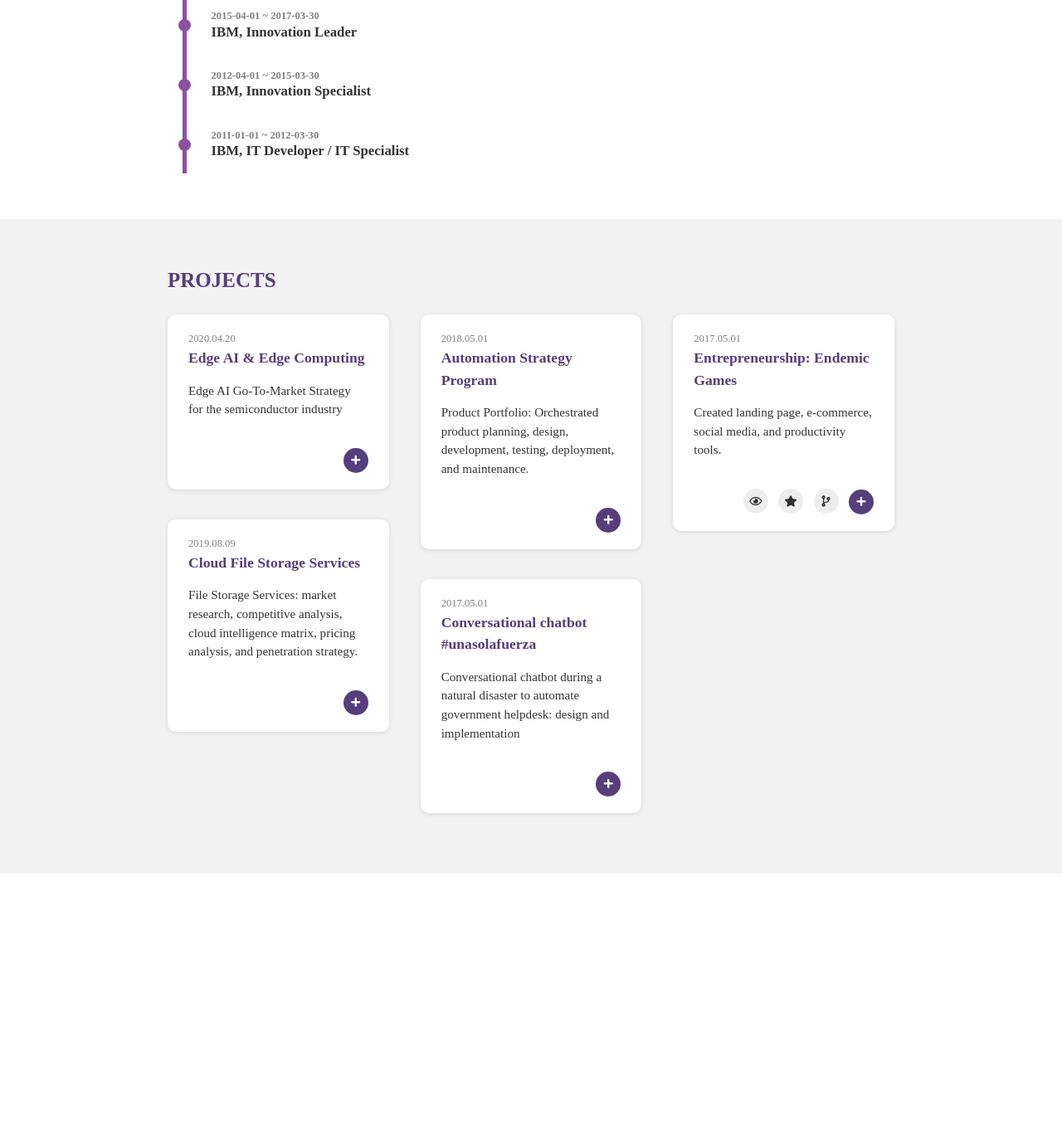
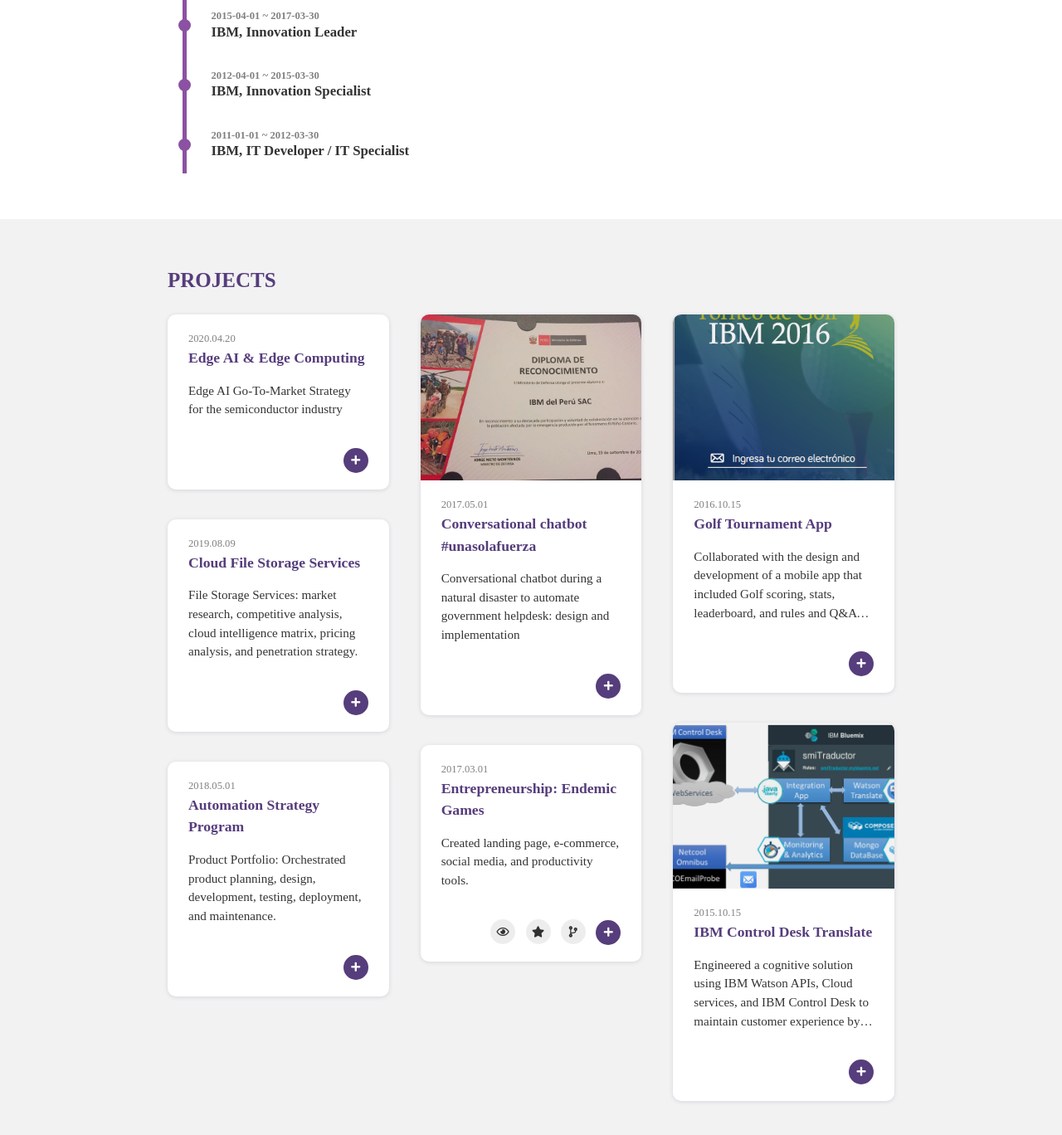
Before and after one commit to luis-raygada/luis-raygada.github.io, a Jekyll site: the page built from index.html, in a window 1280 px wide and 1400 px high, scrolled down 765 px. Shown: the top 1368 px of the window at 83% size. Built offline with Jekyll 4.4.1, drawn with Linux system fonts in a browser that asks for light colours; nearby versions of some CDN libraries; some web fonts are replaced; the list of posts is cut into pages by our own code; before the commit the page ends 1818 px from its top, so only the background shows below that.

```diff
--- a/_data/projects.yml
+++ b/_data/projects.yml
@@ -32,18 +32,30 @@
     print : True # If 'False' is selected, it will not be displayed in 'home.html > aside > .proj-content'.
     modal : True # If 'True' is selected, modal can open in 'portfolio.html'.
     url :  # Full URL
-    image : # path: assets/project/
+    image : "unasolafuerza.jpg"
     date : 2017.05.01
     title : "Conversational chatbot #unasolafuerza"
     summary :
     description :  "Conversational chatbot during a natural disaster to automate government helpdesk: design and implementation"
-
+    contents :
+        - title : 1. Design
+          description :
+             <li>Front End - HTML,JSP</li>
+             <li>Back End - Java,Facebook API, Watson Chatbot</li>
+             <li>AI Training Model - Watson Training Model with 30+ dialog workflows and intent types. </li>
+        - title : 2. Implementation
+          description :
+             <li>Implemented in 4 days during the natural disaster.</li>
+        - title : 3. Results
+          description :
+             <li>Decreased government helpdesk workload by automating 1500+ requests per day.</li>
+             <li>Awarded by IBM and the Peruvian Government. </li>
 - project :
     print : True # If 'False' is selected, it will not be displayed in 'home.html > aside > .proj-content'.
     modal : True # If 'True' is selected, modal can open in 'portfolio.html'.
     url :  https://www.facebook.com/endemicgames
     image : # path: assets/project/
-    date : 2017.05.01
+    date : 2017.03.01
     title : "Entrepreneurship: Endemic Games"
     summary :
     description :  "Created landing page, e-commerce, social media, and productivity tools."
@@ -65,3 +77,36 @@
         - title : 4. Productivity tools
           description :
             <li>G-suite</li>
+
+- project :
+    print : True # If 'False' is selected, it will not be displayed in 'home.html > aside > .proj-content'.
+    modal : True # If 'True' is selected, modal can open in 'portfolio.html'.
+    url :  # Full URL
+    image : "golf.png" # path: assets/project/
+    date : 2016.10.15
+    title : Golf Tournament App
+    summary :
+    description :  "Collaborated with the design and development of a mobile app that included Golf scoring, stats, leaderboard, and rules and Q&A powered by IBM Watson."
+
+- project :
+    print : True # If 'False' is selected, it will not be displayed in 'home.html > aside > .proj-content'.
+    modal : True # If 'True' is selected, modal can open in 'portfolio.html'.
+    url :
+    image : "IBM Control Desk Translate.png" # path: assets/project/
+    date : 2015.10.15
+    title : "IBM Control Desk Translate"
+    summary :
+    description :  "Engineered a cognitive solution using IBM Watson APIs, Cloud services, and IBM Control Desk to maintain customer experience by identifying and translating more than 2.5 M characters per month. "
+    contents :
+        - title : 1. Design
+          description :
+             <li>Front End - HTML,JSP</li>
+             <li>Back End - Java,Facebook API, Watson Chatbot</li>
+             <li>Back End - Java,Facebook API, Watson Chatbot</li>
+        - title : 2. Implementation
+          description :
+             <li>AI training model - Implemented a data quality training model based on customer feedback and internal community.</li>
+        - title : 3. Results
+          description :
+             <li>Decreased government helpdesk workload by automating 1500+ requests per day.</li>
+             <li>Awarded by IBM and the Peruvian Government. </li>
```
Also changed, not shown: assets/project/IBM Control Desk Translate.png (added), assets/project/golf.PNG (added), assets/project/unasolafuerza.jpg (added).
